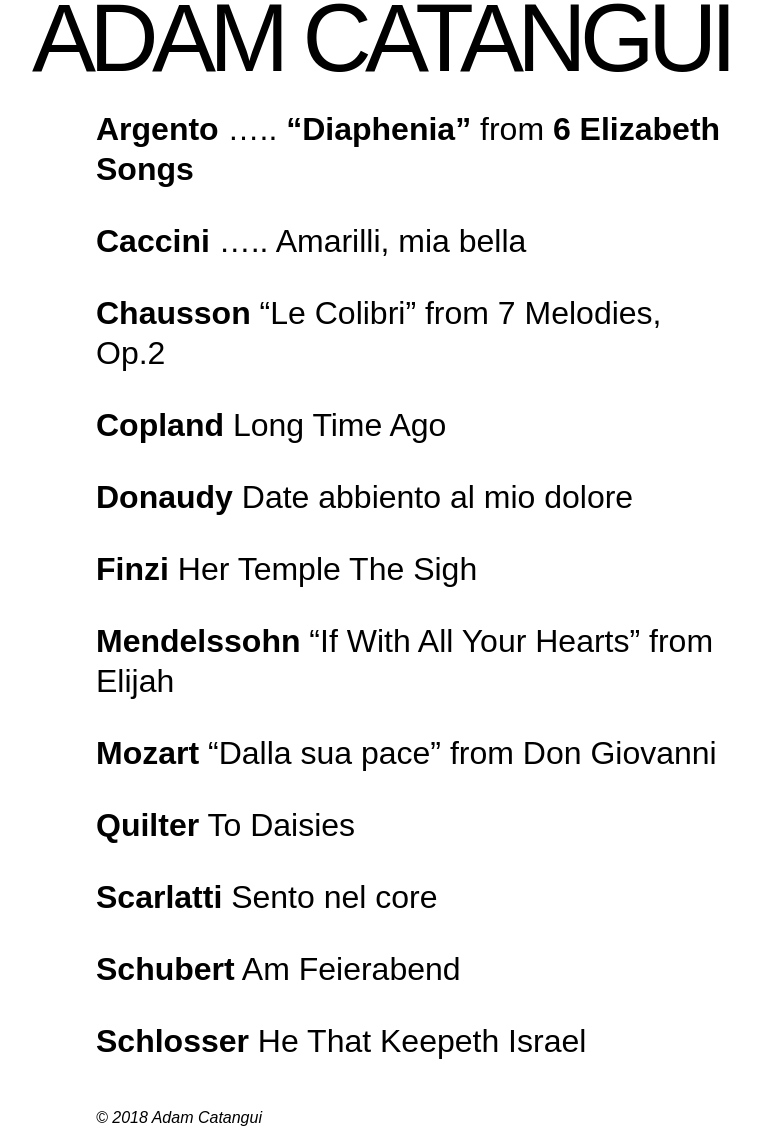
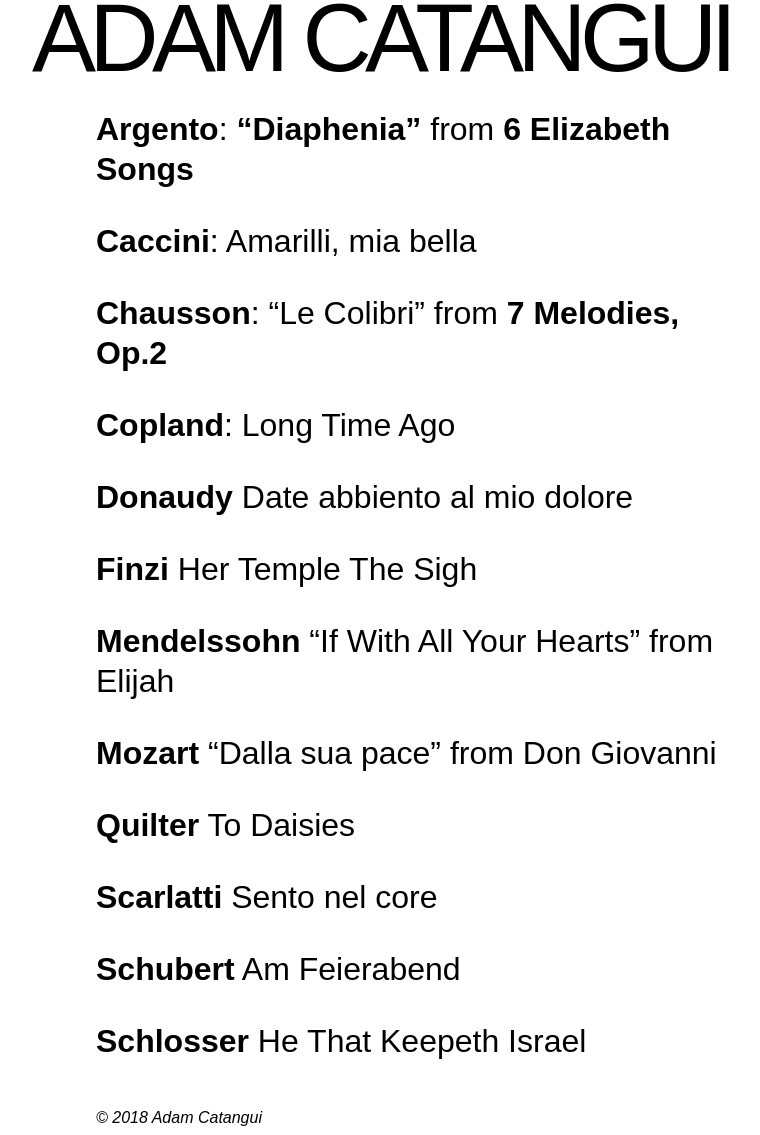
Before and after one commit to seancaat/adam, a Jekyll site: the page built from repertoire.md, in a window 1280 px wide. Shown: the whole page, without its empty margins (160-920 px from the left). Built offline with Jekyll 4.4.1, drawn with Linux system fonts in a browser that asks for light colours.

```diff
--- a/repertoire.md
+++ b/repertoire.md
@@ -4,15 +4,13 @@ permalink: "/repertoire"
 layout: default
 ---
 
-**Argento** ..... **“Diaphenia”**  from **6 Elizabeth Songs**
+**Argento**: **“Diaphenia”**  from **6 Elizabeth Songs**
 
-**Caccini** ..... Amarilli, mia bella
+**Caccini**: Amarilli, mia bella
 
-**Chausson**
-   "Le Colibri” from 7 Melodies, Op.2
+**Chausson**: "Le Colibri” from **7 Melodies, Op.2**
 
-**Copland**
-   Long Time Ago
+**Copland**: Long Time Ago
 
 **Donaudy**
    Date abbiento al mio dolore
```
